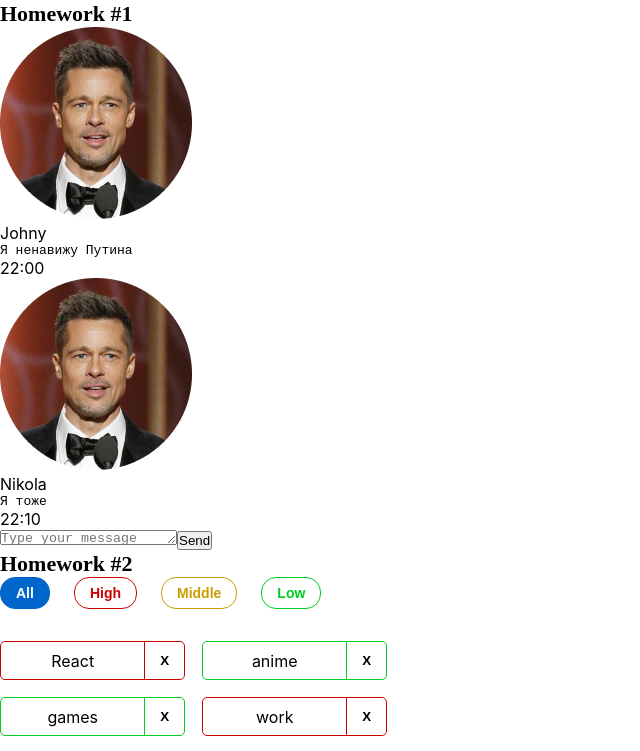
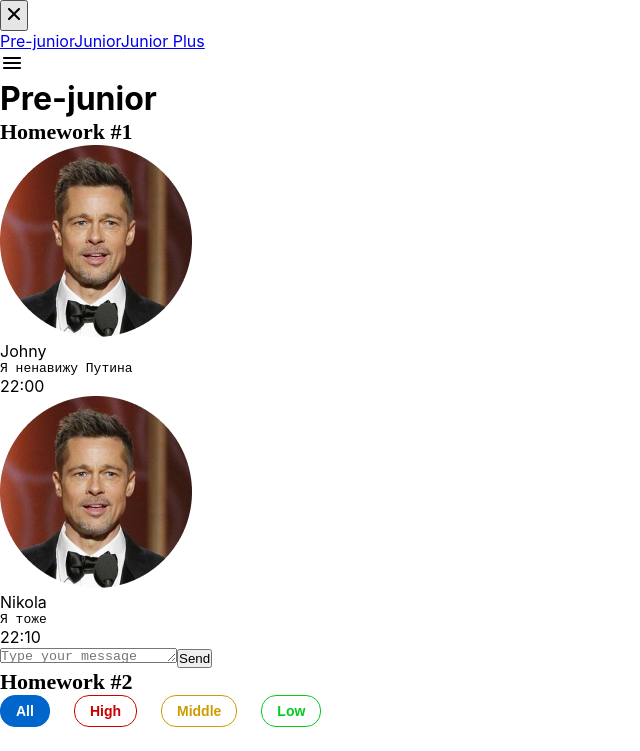
Before and after one commit to uginza/hws-2.github.io, a React (Create React App) app: page /#/pre-junior in a window 1280 px wide. Shown: the top 751 px of the page, without its empty margins (0-640 px from the left). Built offline with nearby package versions, Linux system fonts and the light colour scheme.

Commit message:
Routes for Pages.tsx is done

```diff
--- a/package.json
+++ b/package.json
@@ -20,7 +20,7 @@
     "react": "18.2.0",
     "react-dom": "18.2.0",
     "react-redux": "8.0.4",
-    "react-router-dom": "6.4.3",
+    "react-router-dom": "^6.8.1",
     "react-scripts": "5.0.1",
     "redux": "4.2.0",
     "typescript": "4.7.4",
--- a/src/index.tsx
+++ b/src/index.tsx
@@ -5,6 +5,7 @@ import App from './s1-main/App'
 import reportWebVitals from './reportWebVitals'
 import store from './s2-homeworks/hw10/bll/store'
 import {Provider} from 'react-redux'
+import {BrowserRouter} from "react-router-dom";
 
 const root = ReactDOM.createRoot(document.getElementById('root') as HTMLElement)
 root.render(
--- a/src/s1-main/App.tsx
+++ b/src/s1-main/App.tsx
@@ -4,18 +4,19 @@ import HW1 from '../s2-homeworks/hw01/HW1'
 import HW2 from "../s2-homeworks/hw02/HW2";
 import HW3 from "../s2-homeworks/hw03/HW3";
 import HW4 from '../s2-homeworks/hw04/HW4';
+import HW5 from '../s2-homeworks/hw05/HW5';
 
 function App() {
     return (
         <div className={s.App}>
-            <HW1/>
-            {/*раскомментировать по ходу выполнения*/}
+          {/*  <HW1/>
+            раскомментировать по ходу выполнения
             <HW2/>
             <HW3/>
-            <HW4/>
+            <HW4/>*/}
 
             {/*при выполнении дз 5 и более - закомментировать здесь дз 1-4, так как они есть внутри дз 5*/}
-            {/*<HW5/>*/}
+            <HW5/>
         </div>
     )
 }
--- a/src/s2-homeworks/hw05/Pages.tsx
+++ b/src/s2-homeworks/hw05/Pages.tsx
@@ -1,5 +1,5 @@
 import React from 'react'
-import { Routes, Route, Navigate } from 'react-router-dom'
+import {Routes, Route, Navigate, NavLink} from 'react-router-dom'
 import Error404 from './pages/Error404'
 import PreJunior from './pages/PreJunior'
 import Junior from './pages/Junior'
@@ -18,15 +18,15 @@ function Pages() {
             <Routes>
                 {/*роутинг будут писать студенты*/}
                 {/*в начале мы попадаем на страницу '/' и переходим сразу на страницу /pre-junior*/}
-                {/*<Route ...*/}
+                <Route path={'/'} element={<Navigate to={'/pre-junior'}/>}/>
 
                 {/*роуты для /pre-junior, /junior, /junior-plus*/}
-                {/*<Route ...*/}
-                {/*<Route ...*/}
-                {/*<Route ...*/}
+                <Route path={'/pre-junior'} element={<PreJunior/>}/>
+                <Route path={'/junior'} element={<Junior/>}/>
+                <Route path={'/junior-plus'} element={<JuniorPlus/>}/>
 
                 {/*роут для несуществующей страницы должен отрисовать <Error404 />*/}
-                {/*<Route ...*/}
+                <Route path={'/*'} element={<Error404/>}/>
             </Routes>
         </div>
     )
```
Also changed, not shown: 1 other file (tests, documents, lock files or other folders).
